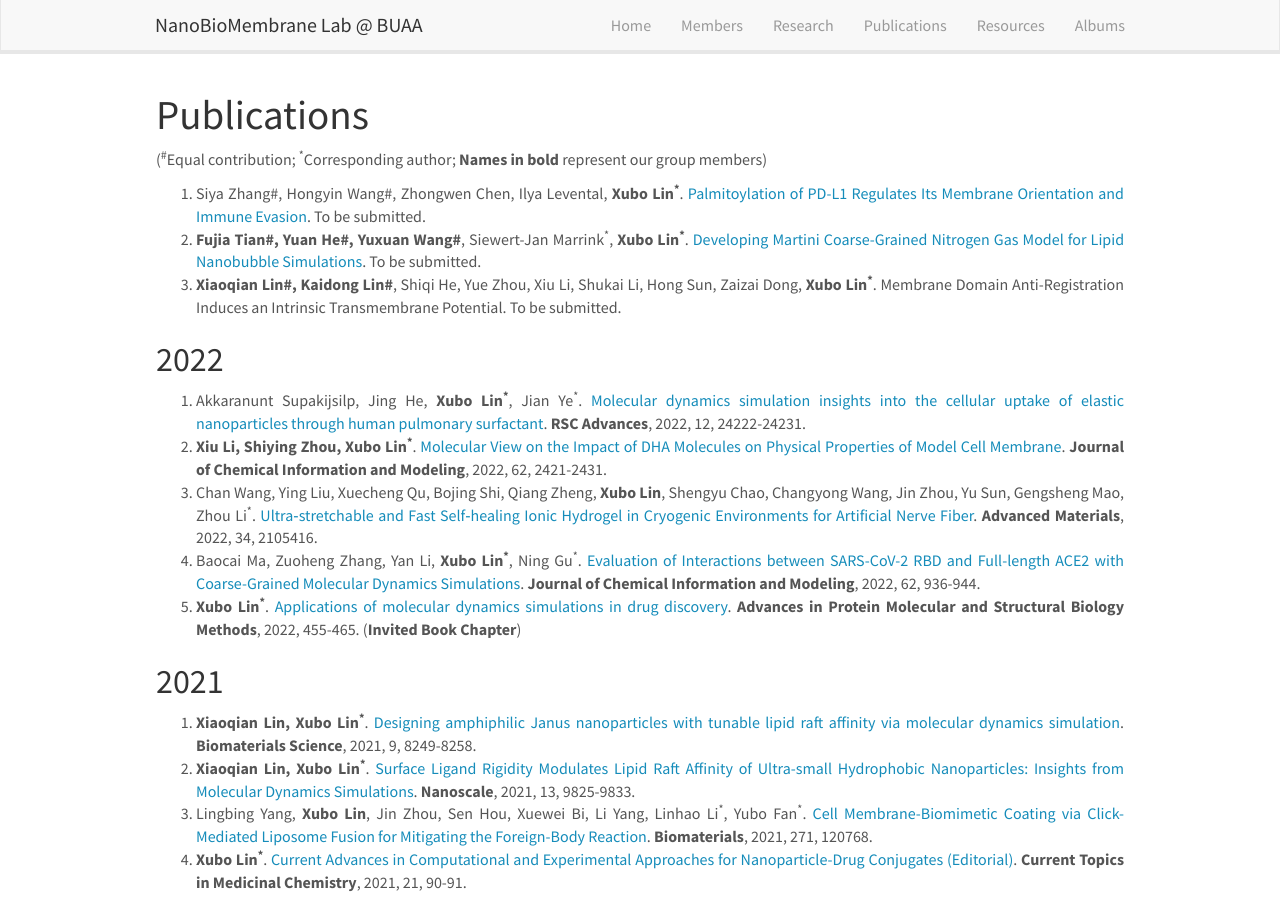
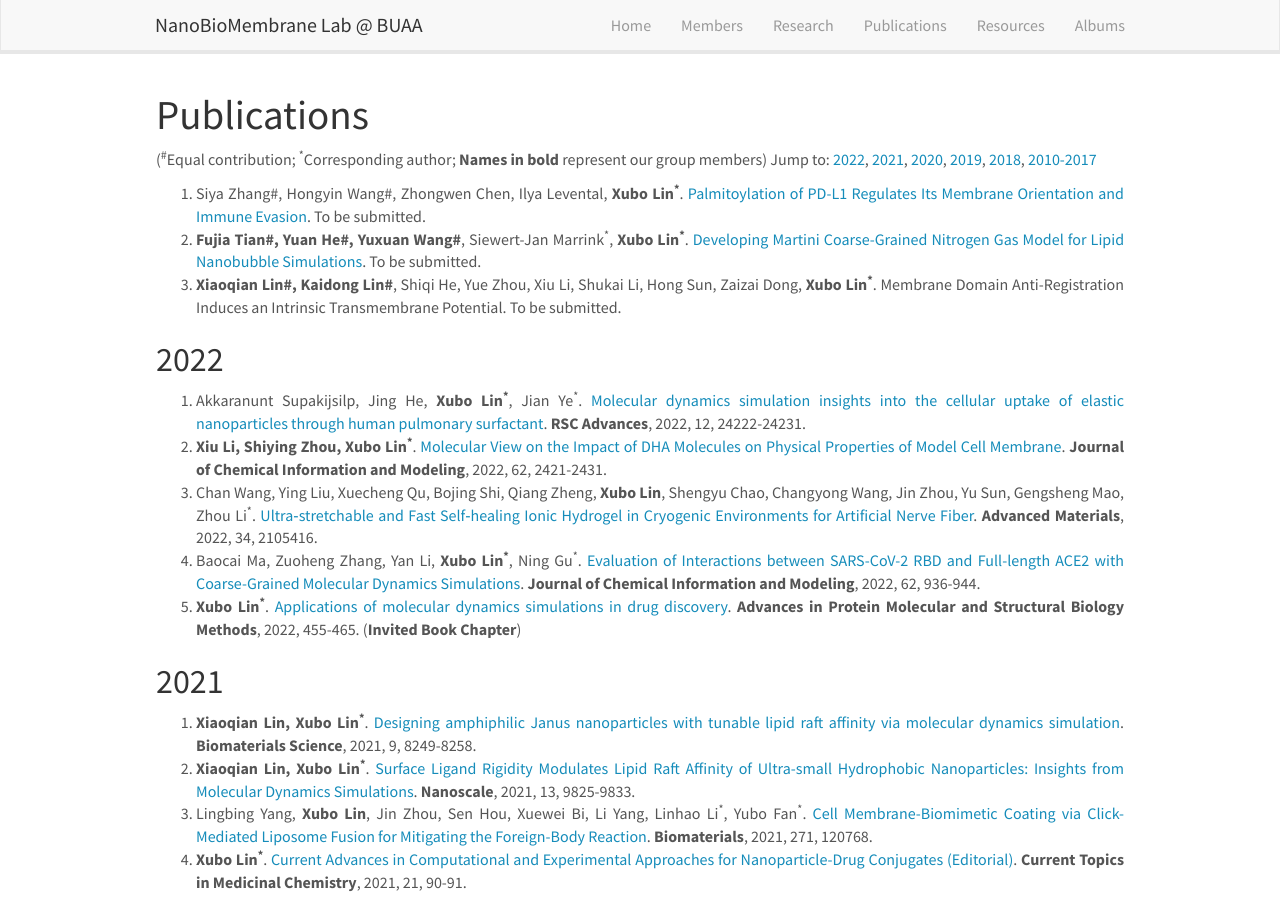
Before and after one commit to linxubo/linxubo.github.io, a Jekyll site: the page built from _pages/publications.md, in a window 1280 px wide and 900 px high. Built offline with Jekyll 4.4.1, drawn with Linux system fonts in a browser that asks for light colours; nearby versions of some CDN libraries; a script that is not in the unit is left out; some of the changed lines change nothing that is shown; some of the changed text lies outside the part shown.

Commit message:
Update publications.md

```diff
--- a/_pages/publications.md
+++ b/_pages/publications.md
@@ -8,6 +8,7 @@ permalink: /publications/
 
 # Publications
 (<sup>#</sup>Equal contribution; <sup>*</sup>Corresponding author; **Names in bold** represent our group members)
+Jump to: [2022](#2022), [2021](#2021), [2020](#2020), [2019](#2019), [2018](#2018), [2010-2017](#Before joining BUAA)
 1. Siya Zhang#, Hongyin Wang#, Zhongwen Chen, Ilya Levental, **Xubo Lin<sup>*</sup>**. [Palmitoylation of PD-L1 Regulates Its Membrane Orientation and Immune Evasion](https://www.biorxiv.org/content/10.1101/2021.10.17.464736.abstract). To be submitted.
 2. **Fujia Tian#, Yuan He#, Yuxuan Wang#**, Siewert-Jan Marrink<sup>*</sup>, **Xubo Lin<sup>*</sup>**. [Developing Martini Coarse-Grained Nitrogen Gas Model for Lipid Nanobubble Simulations](http://dx.doi.org/10.26434/chemrxiv.13591283). To be submitted.
 3. **Xiaoqian Lin#, Kaidong Lin#**, Shiqi He, Yue Zhou, Xiu Li, Shukai Li, Hong Sun, Zaizai Dong, **Xubo Lin<sup>*</sup>**. Membrane Domain Anti-Registration Induces an Intrinsic Transmembrane Potential. To be submitted.
@@ -45,7 +46,7 @@ permalink: /publications/
 3.	**Xubo Lin**, Vinay Nair, Yong Zhou, Alemayehu A. Gorfe<sup>*</sup>. [Membrane Potential and Dynamics in a Ternary Lipid Mixture: Insights from Molecular Dynamics Simulations](https://pubs.rsc.org/en/content/articlehtml/2018/cp/c8cp01629a). **Physical Chemistry Chemical Physics**, 2018, 20, 15841-15851.
 4.	**Xubo Lin**, Alemayehu A. Gorfe<sup>*</sup>, Ilya Levental<sup>*</sup>. [Protein Partitioning into Ordered Membrane Domains: Insights from Simulations](https://www.sciencedirect.com/science/article/pii/S0006349518303874). **Biophysical Journal**, 2018, 114, 1936-1944.
 
-## Before joining BUAA (2010-2017):
+## Before joining BUAA:
 1. Joseph H.  Lorent, Barbara Diaz-Rohrer, **Xubo Lin**, Kevin Spring, Alemayehu A. Gorfe, Kandice R. Levental, Ilya Levental*. Structural determinants and functional consequences of protein affinity for membrane rafts. Nature Communications, 2017, 8, 1219.
 2. Zuoheng Zhang#, **Xubo Lin**#, Ning Gu*. Effects of temperature and PEG grafting density on the translocation of PEGylated nanoparticles across asymmetric lipid membrane. Colloids and Surfaces B: Biointerfaces, 2017, 160, 92-100.
 3. Yue Zhang, Zhichao Lou, **Xubo Lin**, Qiwei Wang, Meng Cao, Ning Gu*. Optimizing purification process of MIM-I-BAR domain by introducing atomic force microscope and dynamics simulations. Colloids and Surfaces B: Biointerfaces, 2017, 157, 391-397.
```
